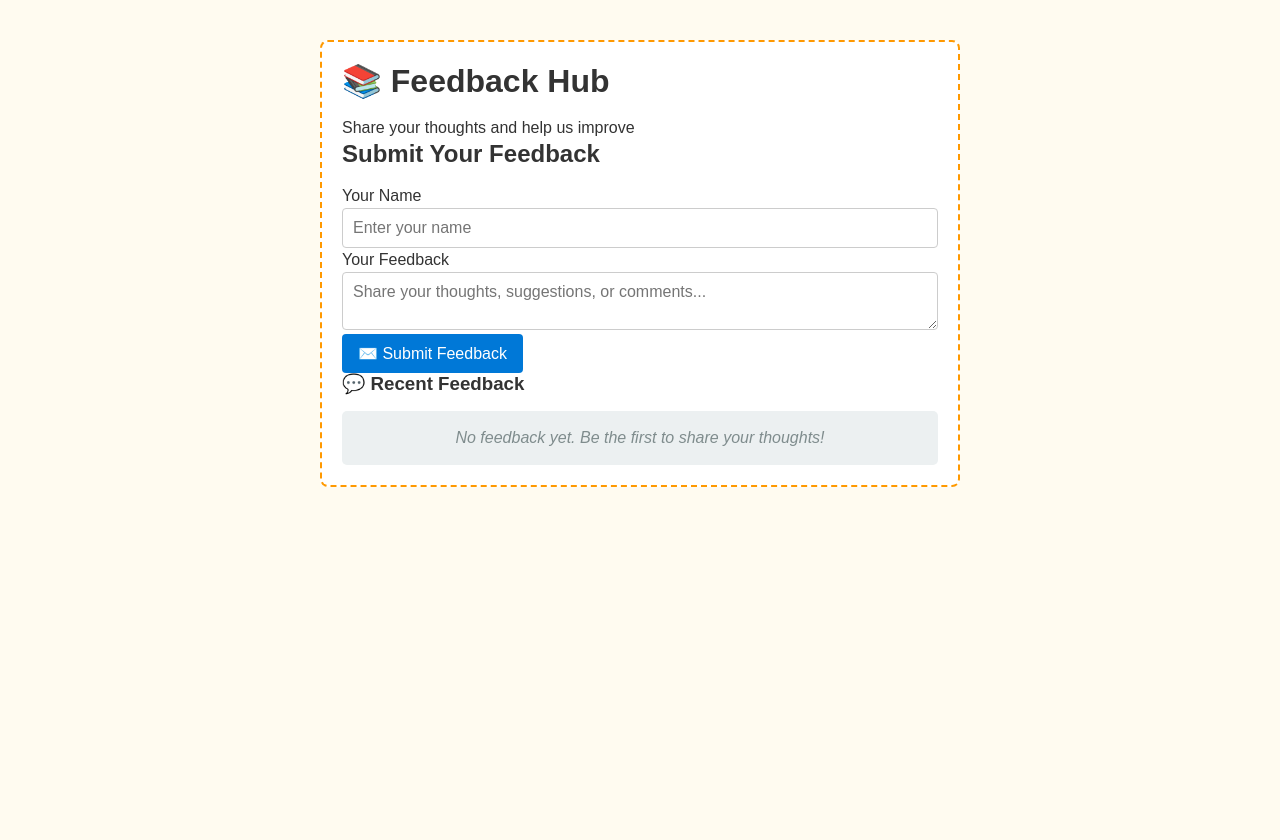
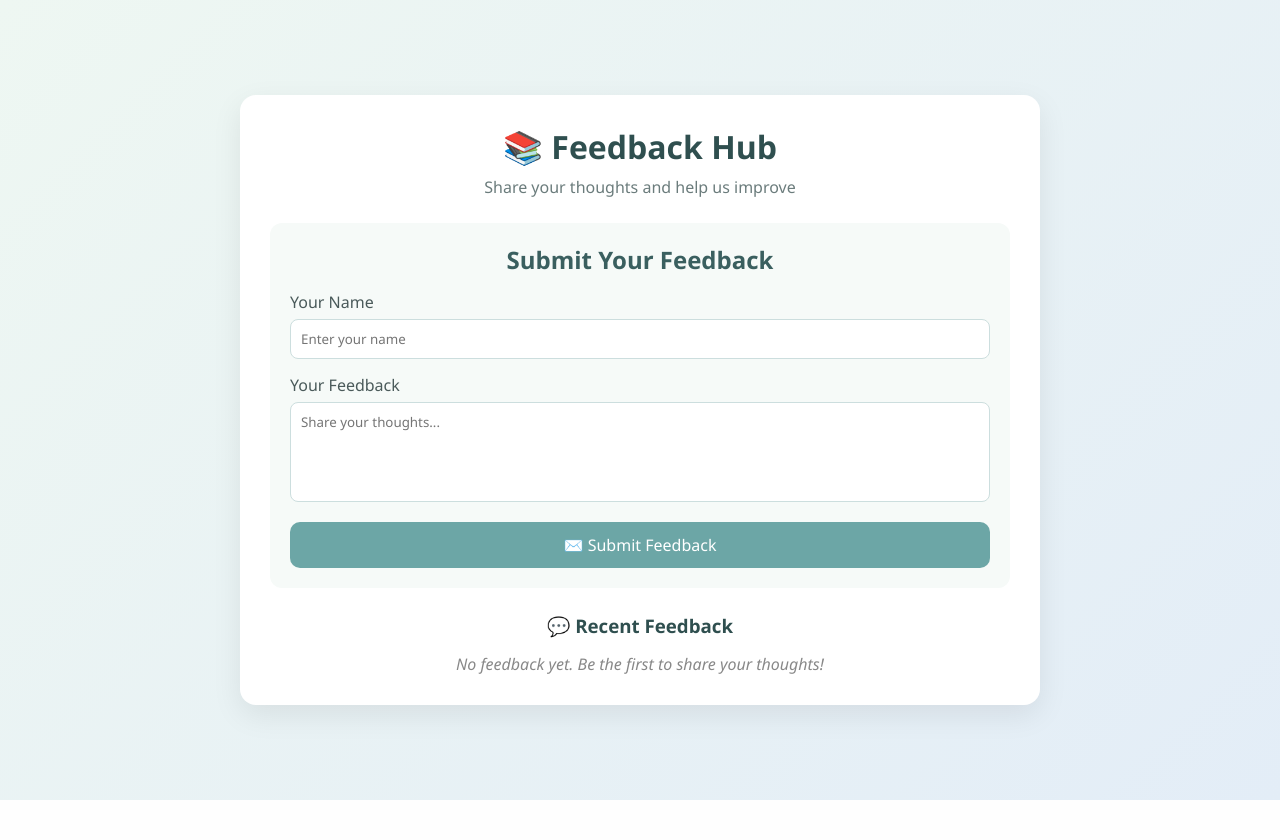
Before and after one commit to dedeepya-sri/student-feedback-system, a Flask app: page / in a window 1280 px wide. After the commit the page ends 800 px from the top, so only its background shows below. Run offline with Flask 3, Linux system fonts and the light colour scheme; data that the repository does not hold is empty.

Commit message:
updated html for instyling

```diff
--- a/templates/index.html
+++ b/templates/index.html
@@ -4,13 +4,145 @@
     <meta charset="UTF-8">
     <meta name="viewport" content="width=device-width, initial-scale=1.0">
     <title>Student Feedback System</title>
-    <link rel="stylesheet" href="{{ url_for('static', filename='styles.css') }}">
+
     <style>
-        /* Inline fallback to verify CSS rendering */
-        body { background: #fffbf0 !important; }
-        .container { border: 2px dashed #ff9900 !important; }
+        /* Reset */
+        * {
+            margin: 0;
+            padding: 0;
+            box-sizing: border-box;
+            font-family: 'Segoe UI', Tahoma, Geneva, Verdana, sans-serif;
+        }
+
+        body {
+            background: linear-gradient(135deg, #eef7f2, #e3edf7);
+            display: flex;
+            justify-content: center;
+            align-items: center;
+            min-height: 100vh;
+        }
+
+        .container {
+            width: 90%;
+            max-width: 800px;
+            background: #ffffff;
+            padding: 30px;
+            border-radius: 16px;
+            box-shadow: 0 10px 30px rgba(0,0,0,0.08);
+            text-align: center;
+        }
+
+        h1 {
+            color: #2f4f4f;
+            margin-bottom: 8px;
+        }
+
+        .subtitle {
+            color: #6b7c7c;
+            margin-bottom: 25px;
+        }
+
+        .form-section {
+            background: #f6faf8;
+            padding: 20px;
+            border-radius: 12px;
+            margin-bottom: 25px;
+            text-align: left;
+        }
+
+        .form-section h2 {
+            text-align: center;
+            margin-bottom: 15px;
+            color: #3a5f5f;
+        }
+
+        .form-group {
+            margin-bottom: 15px;
+        }
+
+        label {
+            display: block;
+            margin-bottom: 6px;
+            color: #4a5a5a;
+            font-weight: 500;
+        }
+
+        input, textarea {
+            width: 100%;
+            padding: 10px;
+            border-radius: 8px;
+            border: 1px solid #ccdede;
+            outline: none;
+            transition: 0.3s;
+        }
+
+        input:focus, textarea:focus {
+            border-color: #6ca6a6;
+            box-shadow: 0 0 5px rgba(108,166,166,0.3);
+        }
+
+        textarea {
+            resize: none;
+            height: 100px;
+        }
+
+        button {
+            width: 100%;
+            padding: 12px;
+            background: #6ca6a6;
+            color: white;
+            border: none;
+            border-radius: 10px;
+            font-size: 16px;
+            cursor: pointer;
+            transition: 0.3s;
+        }
+
+        button:hover {
+            background: #5a8f8f;
+        }
+
+        .feedback-section {
+            text-align: left;
+        }
+
+        .feedback-section h3 {
+            text-align: center;
+            margin-bottom: 15px;
+            color: #2f4f4f;
+        }
+
+        .feedback-list {
+            display: flex;
+            flex-direction: column;
+            gap: 12px;
+        }
+
+        .feedback-item {
+            background: #f0f7f7;
+            padding: 12px;
+            border-radius: 10px;
+            border-left: 5px solid #6ca6a6;
+        }
+
+        .feedback-name {
+            font-weight: bold;
+            color: #355f5f;
+            margin-bottom: 5px;
+        }
+
+        .feedback-message {
+            color: #555;
+        }
+
+        .empty-message {
+            text-align: center;
+            color: #888;
+            font-style: italic;
+        }
     </style>
 </head>
+
 <body>
 
 <div class="container">
@@ -27,7 +159,7 @@
 
             <div class="form-group">
                 <label for="message">Your Feedback</label>
-                <textarea id="message" name="message" placeholder="Share your thoughts, suggestions, or comments..." required></textarea>
+                <textarea id="message" name="message" placeholder="Share your thoughts..." required></textarea>
             </div>
 
             <button type="submit">✉️ Submit Feedback</button>
```
